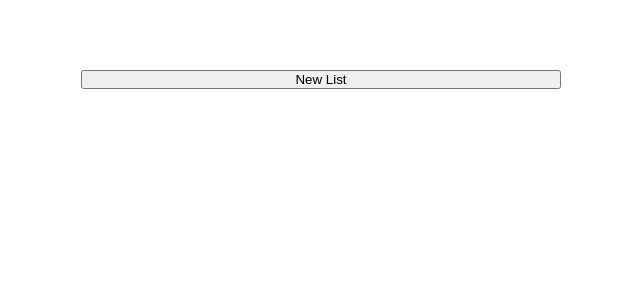
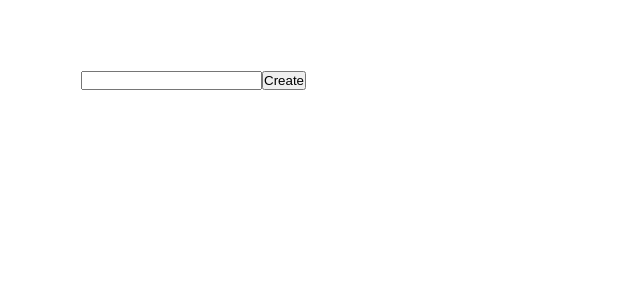
Before and after one commit to aelt95/todo-app, a React (Create React App) app in the folder todo-app/: page / in a window 1280 px wide. Shown: the top 300 px of the page, without its empty margins (239-879 px from the left). Built offline with nearby package versions, Linux system fonts and the light colour scheme.

Commit message:
add style on TodoList (title and buttons)

```diff
--- a/todo-app/src/Styles/TodoList/TodoList.css
+++ b/todo-app/src/Styles/TodoList/TodoList.css
@@ -1,17 +1,52 @@
 .container {
   width: 50%;
   margin: auto;
-  display: grid;
-  grid-template-columns: 3fr 1fr;
-  grid-template-rows: auto;
+  font-family: Roboto, sans-serif;
 }
 
-.btn__new-list {
+/* TODO LIST (Name) */
+
+.main_header {
+  display: flex;
+  justify-content: space-between;
 }
 
-.main {
+.main_header div {
+  display: flex;
+  gap: 50px;
 }
 
-.header {
-  display: flex;
+.main_header h1 {
+  font-size: 48px;
+  font-family: "Roboto";
+  color: #3a3a3a;
+  font-weight: 900;
 }
+
+.btn {
+  cursor: pointer;
+  border: 2px;
+}
+
+.btn_edit {
+  font-size: 28px;
+  color: #8f8f8f;
+  background-color: #fff;
+  border-style: none;
+}
+
+.btn_new-list {
+  background: linear-gradient(
+    180deg,
+    #fdd95c 0%,
+    rgba(204, 174, 67, 0.74) 118.82%,
+    #453b16 167.07%
+  );
+  border-radius: 4px;
+  box-shadow: 0px 4px 18px rgba(0, 0, 0, 0.15);
+  font-size: 16px;
+  font-weight: bold;
+  width: 80px;
+  height: 40px;
+}
+/* TODO ITEMS */
--- a/todo-app/src/components/Shared/Form.js
+++ b/todo-app/src/components/Shared/Form.js
@@ -1,10 +1,10 @@
 import Input from "./Input";
 
-const Form = ({ handler, value, onChange }) => {
+const Form = ({ className, handler, value, onChange, text = "Create" }) => {
   return (
-    <form onSubmit={handler}>
+    <form onSubmit={handler} className={className}>
       <Input value={value} onChange={onChange} />
-      <button type="submit">Create</button>
+      <button type="submit">{text}</button>
     </form>
   );
 };
--- a/todo-app/src/components/TodoList/TodoList.js
+++ b/todo-app/src/components/TodoList/TodoList.js
@@ -3,7 +3,7 @@ import ListItem from "../ListItem/ListItem";
 import Form from "../Shared/Form";
 import "../../Styles/TodoList/TodoList.css";
 
-const TodoList = () => {
+const TodoList = ({ getNewList }) => {
   const [hasListName, setHasListName] = useState(false);
   const [listName, setListName] = useState("");
   const [todoItems, setTodoItems] = useState([]);
@@ -25,23 +25,33 @@ const TodoList = () => {
   };
 
   return (
-    <div className="main">
+    <>
       {!hasListName ? (
         <Form
+          className="form"
           handler={listNameHandler}
           value={listName}
           onChange={(e) => setListName(e.target.value)}
         />
       ) : (
         <div>
-          <div className="header">
-            <h1>{listName}</h1>
-            <button onClick={editListNameHandler}>Edit</button>
+          <div className="main_header">
+            <div>
+              <h1>{listName}</h1>
+              <button className="btn btn_edit" onClick={editListNameHandler}>
+                Edit
+              </button>
+            </div>
+            <button className="btn btn_new-list" onClick={getNewList}>
+              New List
+            </button>
           </div>
           <Form
+            className="form"
             handler={addTodoHandler}
             value={todoItem}
             onChange={(e) => setTodoItem(e.target.value)}
+            text=""
           />
           {todoItems.map((item, index) => {
             return (
@@ -52,7 +62,7 @@ const TodoList = () => {
           })}
         </div>
       )}
-    </div>
+    </>
   );
 };
 
--- a/todo-app/src/components/TodoList/TodoLists.js
+++ b/todo-app/src/components/TodoList/TodoLists.js
@@ -3,25 +3,22 @@ import TodoList from "./TodoList";
 import "../../Styles/TodoList/TodoList.css";
 
 const TodoLists = () => {
-  const [todoListStore, setTodoListStore] = useState([]);
+  const [todoListStore, setTodoListStore] = useState([1]);
 
   const newListHandler = () => {
     return setTodoListStore([...todoListStore, 1]);
   };
 
   return (
-    <div className="container">
+    <>
       {todoListStore.map((list, index) => {
         return (
-          <div key={index}>
-            <TodoList />
+          <div className="container" key={index}>
+            <TodoList getNewList={newListHandler} />
           </div>
         );
       })}
-      <button className="btn__new-list" onClick={newListHandler}>
-        New List
-      </button>
-    </div>
+    </>
   );
 };
 
--- a/todo-app/src/index.css
+++ b/todo-app/src/index.css
@@ -7,9 +7,8 @@
 }
 
 body {
-  font-family: -apple-system, BlinkMacSystemFont, "Segoe UI", "Roboto", "Oxygen",
-    "Ubuntu", "Cantarell", "Fira Sans", "Droid Sans", "Helvetica Neue",
-    sans-serif;
+  font-family: -apple-system, BlinkMacSystemFont, "Segoe UI", Roboto, Oxygen,
+    Ubuntu, Cantarell, "Open Sans", "Helvetica Neue", sans-serif;
   -webkit-font-smoothing: antialiased;
   -moz-osx-font-smoothing: grayscale;
 
```
